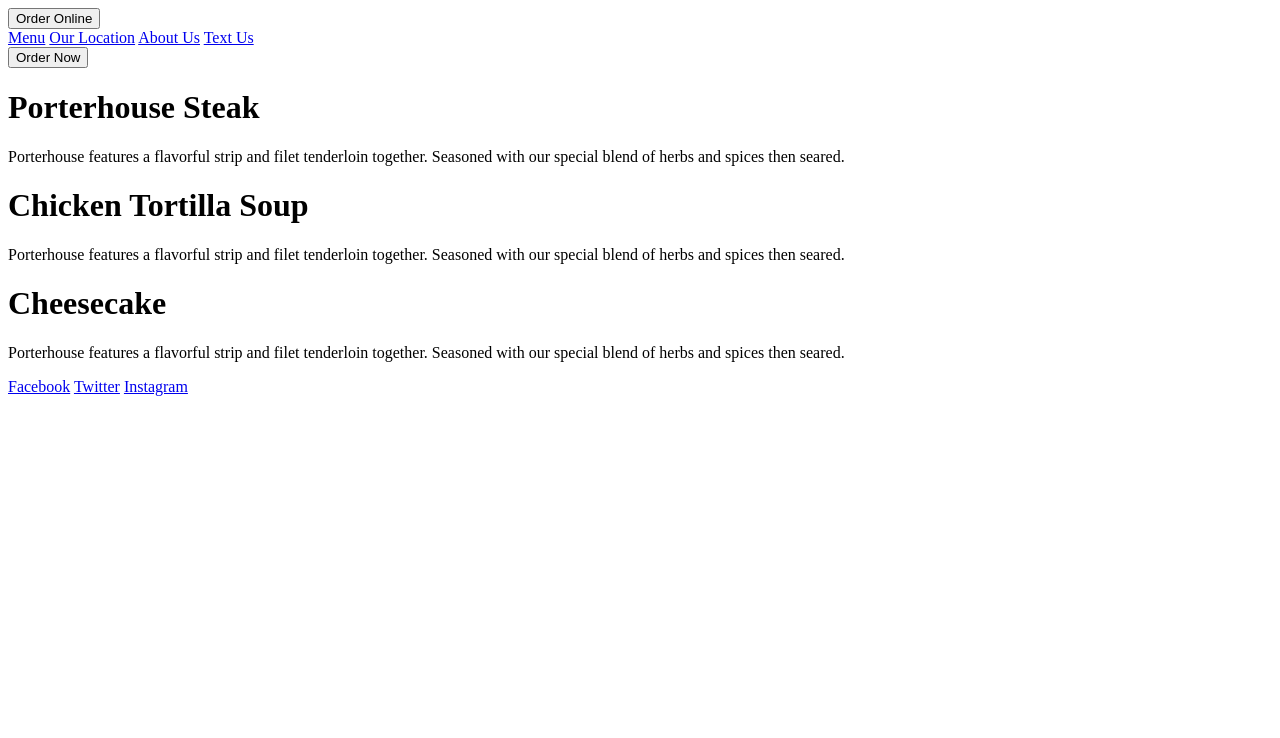
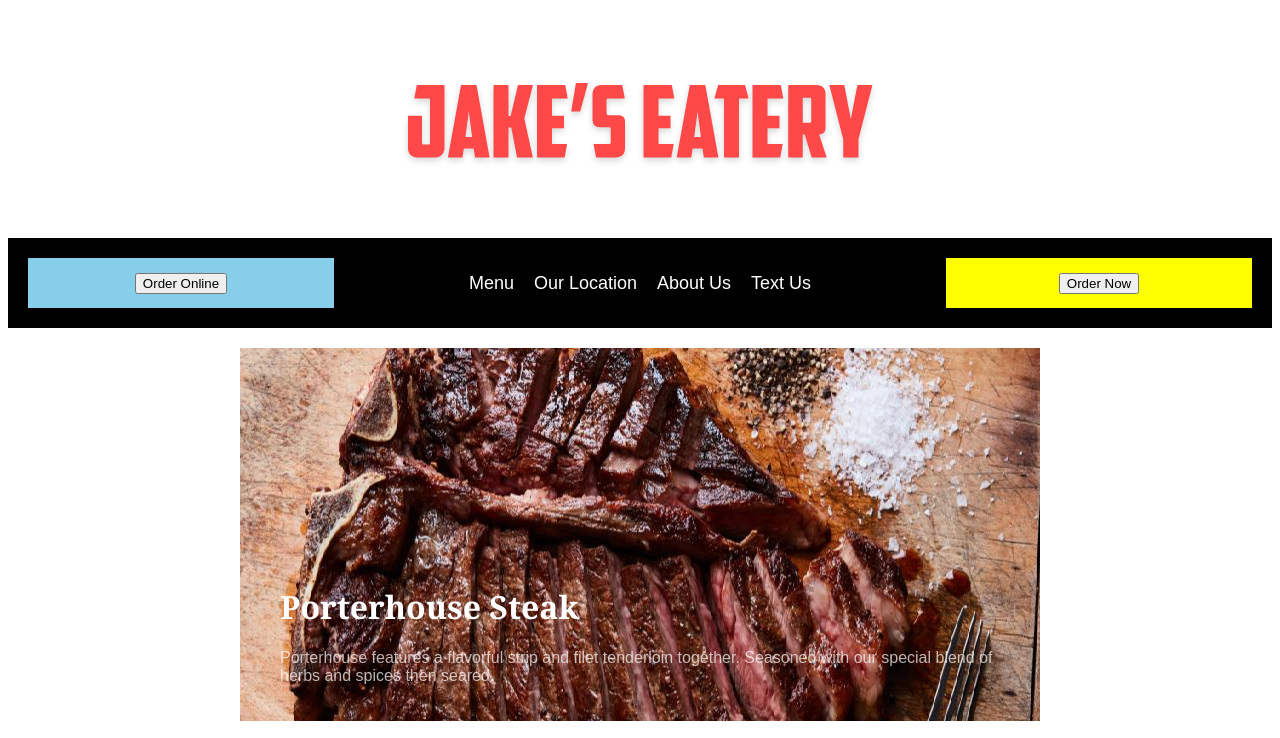
Before and after one commit to Evans20kom/bootcamp-week-2-activities, a plain HTML site: page 03-Stu-Jakes-Eatery/starter/index.html in a window 1280 px wide. Shown: the top 738 px of the page. Drawn offline with Linux system fonts and the light colour scheme.

Commit message:
majority of project completed, footer bug persists

```diff
--- a/03-Stu-Jakes-Eatery/starter/css/style.css
+++ b/03-Stu-Jakes-Eatery/starter/css/style.css
@@ -1,5 +1,141 @@
 /* Navigation styles */
+.logo {
+    background: white;
+    height: 230px;
+    background-image: url("../images/jakes-logo.png");
+    background-repeat: no-repeat;
+    background-position: center;
+}
+
+.nav {
+    display: flex;
+    background-color: black;
+    padding: 20px;
+    }
+
+.left, .center, .right {
+    display: flex;
+    height: 50px;
+    justify-content: center;
+    align-items: center;
+    }
+
+.left, .right {
+    width: 25%;
+}
+
+.center {
+    width: 50%;
+}
+
+.center a {
+    color: white;
+    padding: 10px;
+    font-size: 18px;
+    text-decoration: none;
+    font-family: Arial;
+}
+
+.button {
+    color: black;
+    font-size: 16px;
+    padding: 15px;
+    width: 50%;
+}
+
+.right, .button {
+    background-color: yellow;
+}
+
+.left, .button {
+    background-color: skyblue;
+}
 
 /* Column styles */
 
+.column {
+    display: flex;
+    height: 1200px;
+    width: 800px;
+    flex-direction: column;
+    margin: 0 auto;
+}
+
+.meal1, .meal2, .meal3 {
+    display: flex;
+    height: 100%;
+    width: 100%;
+    align-items: flex-end;
+    margin-bottom: 20px;
+    background-repeat: no-repeat;
+    background-position: center;
+}
+
+.meal1 {
+    margin-top: 20px;
+    background-image: url("../images/steak.png");
+}
+
+.meal2 {
+    background-image: url("../images/soup.png");
+}
+
+.meal3 {
+    background-image: url("../images/cheesecake.png");
+}
+
+.text {
+    background: rgb (0,0,0,0.7);
+    width: 100%;
+    padding: 20px 40px;
+    color: white;
+}
+
+p {
+    color: rgba(255,255,255,0.7);
+    font-family: Arial, Helvetica, sans-serif;
+}
+
+h1 {
+    font-family: Georgia, 'Times New Roman', Times, serif;
+}
+
 /* Footer Styles */
+
+.footer {
+    display: flex;
+    height: 80px;
+    flex-direction: row;
+    margin: 0 auto;
+    background-color: black;
+    flex-direction: row;
+   }
+
+.central {
+    width: 50%;
+}
+
+.fb, .tw, .ig {
+    display: flex;
+    height: 100%;
+    width: 100%;
+    align-items: center;
+    margin-bottom: 20px;
+    background-repeat: no-repeat;
+    justify-content: center;
+    align-content:  center;
+    text-decoration: none;
+    flex-direction: row;
+}
+
+.fb {
+    color: aqua;
+}
+
+.tw {
+    color: yellow;
+}
+
+.ig {
+    color: red;
+}
--- a/03-Stu-Jakes-Eatery/starter/index.html
+++ b/03-Stu-Jakes-Eatery/starter/index.html
@@ -43,9 +43,11 @@
        </div>
        <!-- Footer HTML -->
        <div class="footer">
-            <a href="#" class="fb">Facebook</a>
-            <a href="#" class="tw">Twitter</a>
-            <a href="#" class="ig">Instagram</a>
+            <div class="central">
+                <a href="#" class="fb">Facebook</a>
+                <a href="#" class="tw">Twitter</a>
+                <a href="#" class="ig">Instagram</a>
+            </div>
         </div>
     </body>
 </html>
```
